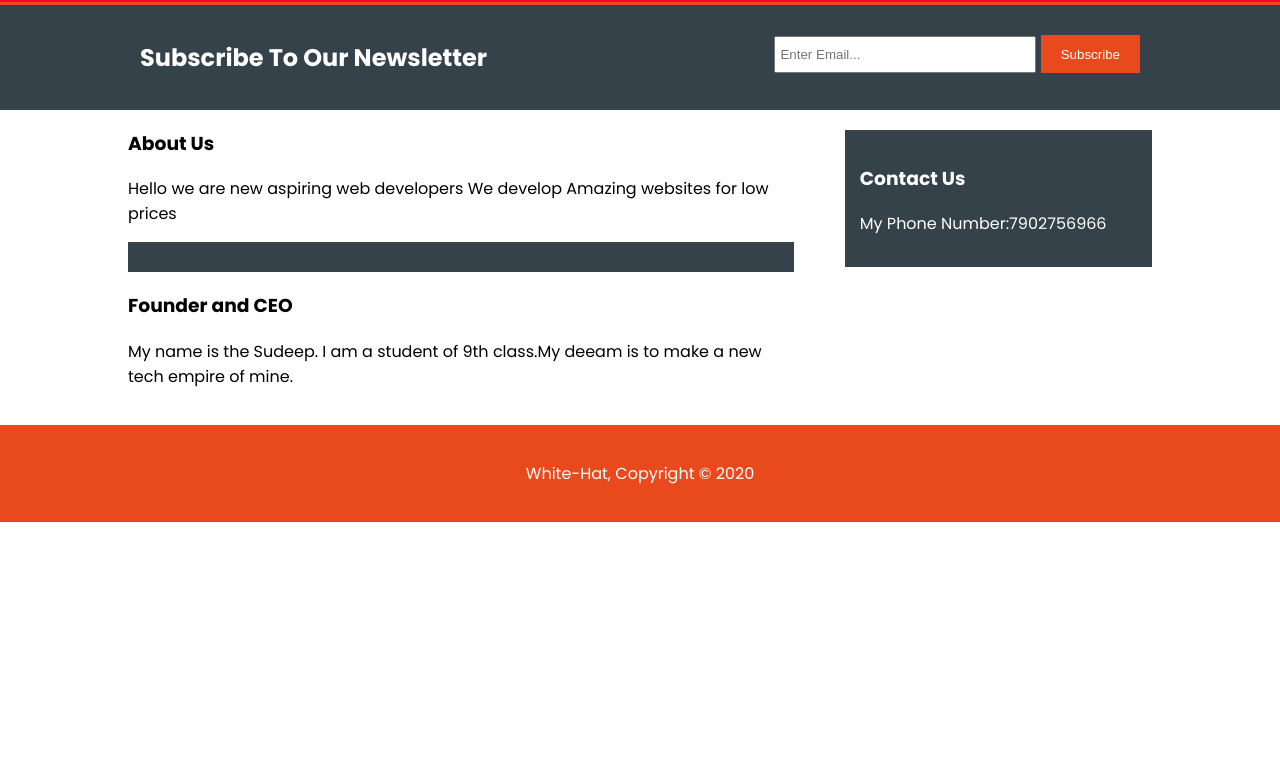
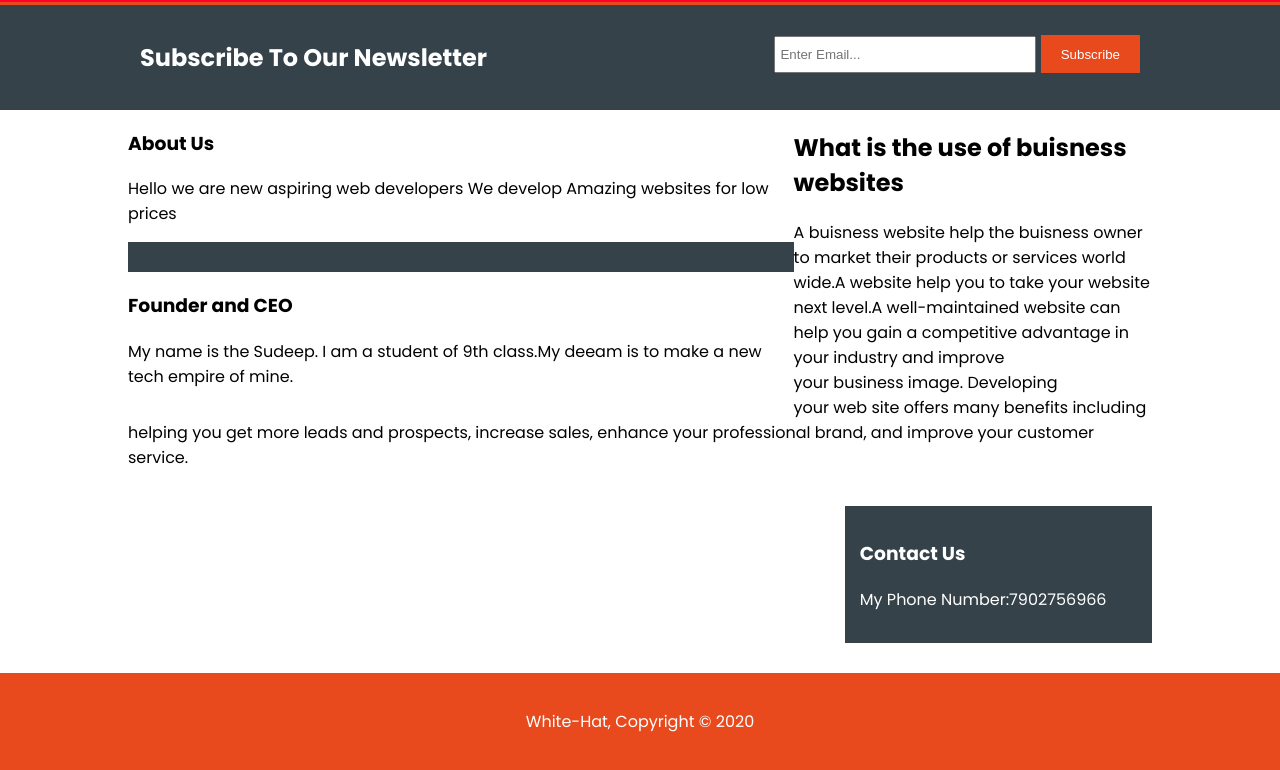
Before and after one commit to Dragonfly-2020/White-Hat, a plain HTML site: page about.html in a window 1280 px wide. Shown: the part 98-868 px from the top of the page. Before the commit the page ends 800 px from the top, so only its background shows below. Drawn offline with Linux system fonts and the light colour scheme.

Commit message:
Update about.html

```diff
--- a/about.html
+++ b/about.html
@@ -50,7 +50,8 @@
           <p>My name is the Sudeep. I am a student of 9th class.My deeam is to make a new tech empire of mine.</p>
           </p>
         </article>
-
+<h2>What is the use of buisness websites</h2>
+<p>A buisness website help the buisness owner to market their products or services world wide.A website help you to take your website next level.A well-maintained website can help you gain a competitive advantage in your industry and improve your business image. Developing your web site offers many benefits including helping you get more leads and prospects, increase sales, enhance your professional brand, and improve your customer service.</p>
         <aside id="sidebar">
           <div class="dark">
             <h3>Contact Us</h3>
```
